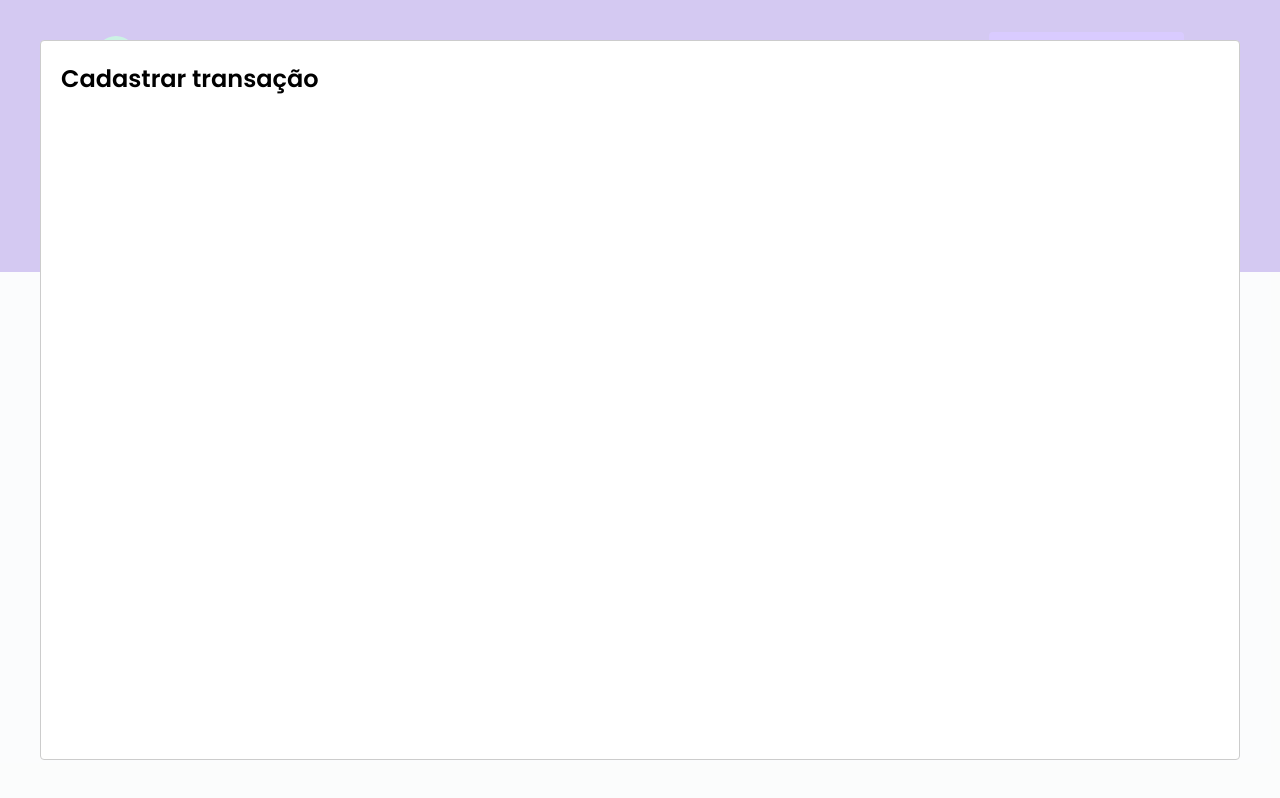
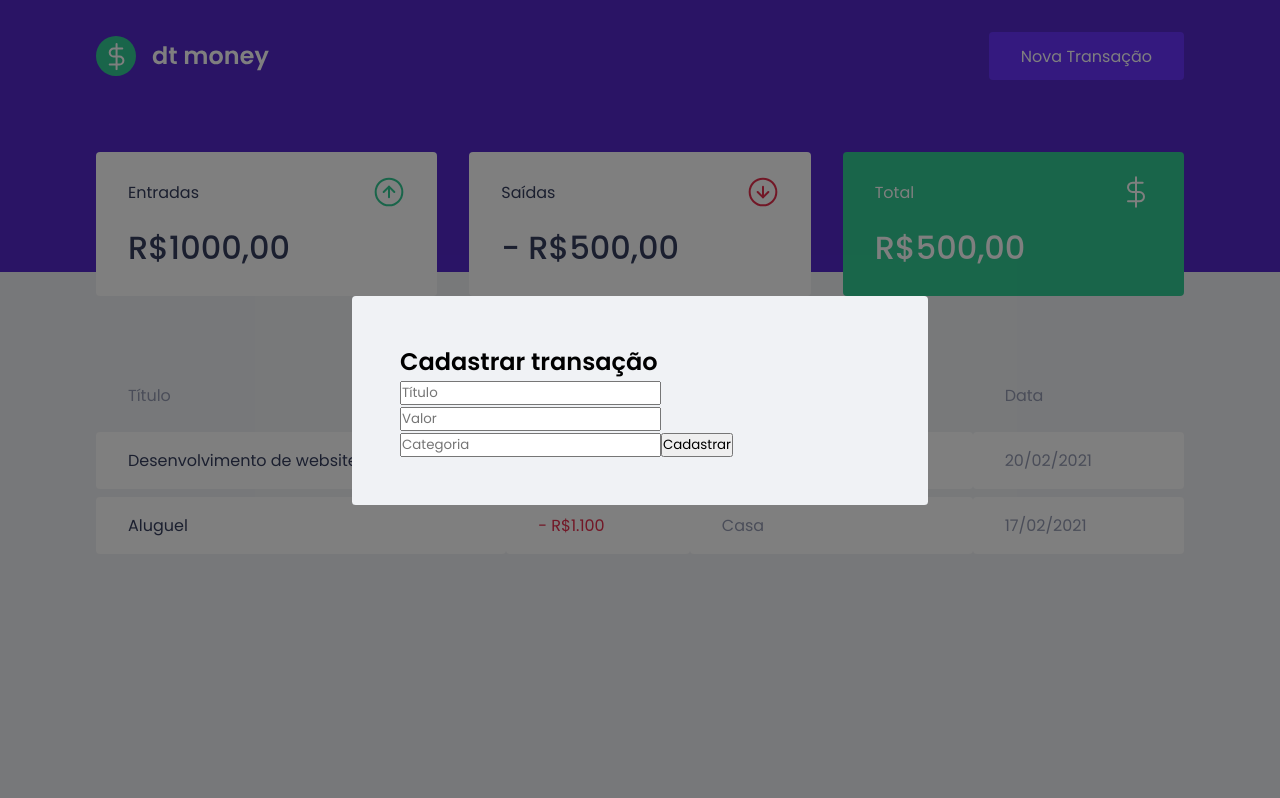
Before and after one commit to jovemdan/ignite-dtmoney, a React (Create React App) app: page / in a window 1280 px wide. Both pictures are taken after a click on the button "Nova Transação". Built offline with nearby package versions, Linux system fonts and the light colour scheme; no server answers; what miragejs would draw is missing.

Commit message:
feat: estrutura do form e modal

```diff
--- a/src/App.tsx
+++ b/src/App.tsx
@@ -3,6 +3,7 @@
 import { GlobalStyle } from './styles/global'
 import Modal from 'react-modal'
 import { useState } from 'react'
+import { NewTransactionModal } from './components/NewTransactionModal'
 
 Modal.setAppElement('#root')
 export function App() {
@@ -20,14 +21,10 @@
     <>
       <Header onOpenNewTransactionModal={handleOpenNewTransactionModal} />
 
-      <Modal
-        isOpen={isNewTransactionModalOpen}
-        onRequestClose={handleCloseNewTransactionModal}
-      >
-        <h2>Cadastrar transação</h2>
-      </Modal>
       <Dashboard />
       <GlobalStyle />
+
+      <NewTransactionModal isOpen={isNewTransactionModalOpen} onRequestClose={handleCloseNewTransactionModal} />
     </>
   )
 }
--- /dev/null
+++ b/src/components/NewTransactionModal/index.tsx
@@ -0,0 +1,36 @@
+import Modal from 'react-modal'
+import { Container } from './styles'
+
+interface NewTransactionModalProps {
+  isOpen: boolean
+  onRequestClose: () => void
+}
+export function NewTransactionModal({ isOpen, onRequestClose }: NewTransactionModalProps) {
+  return (
+    <Modal
+      isOpen={isOpen}
+      onRequestClose={onRequestClose}
+      overlayClassName="react-modal-overlay"
+      className="react-modal-content"
+    >
+      <Container>
+        <h2>Cadastrar transação</h2>
+
+        <input
+          placeholder="Título"
+        />
+        <input
+          type="number"
+          placeholder="Valor"
+        />
+        <input
+          placeholder="Categoria"
+        />
+        <button type="submit">
+          Cadastrar
+        </button>
+
+      </Container>
+    </Modal>
+  )
+}
--- /dev/null
+++ b/src/components/NewTransactionModal/styles.ts
@@ -0,0 +1,5 @@
+import styled from 'styled-components'
+
+export const Container = styled.form`
+
+`
--- a/src/styles/global.ts
+++ b/src/styles/global.ts
@@ -51,4 +51,28 @@
   cursor: not-allowed;
 }
 
+.react-modal-overlay{
+  background: rgb(0, 0, 0, 0.5);
+
+  position: fixed;
+  top: 0;
+  bottom: 0;
+  right: 0;
+  left:0;
+
+  display:flex;
+  align-items: center;
+  justify-content: center;
+
+
+}
+.react-modal-content{
+  width: 100%;
+  max-width:576px;
+  background: var(--background);
+  padding:3rem;
+  position: relative;
+  border-radius: 0.24rem;
+
+}
 `
```
